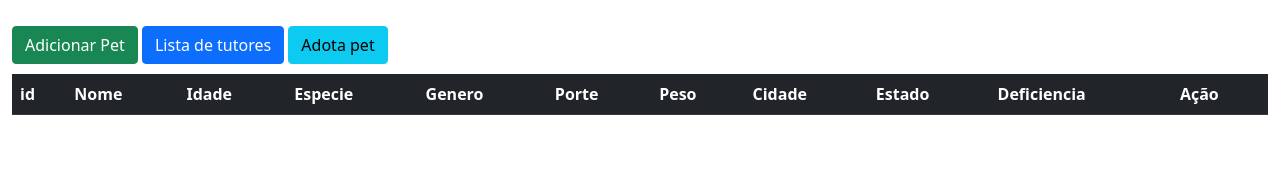
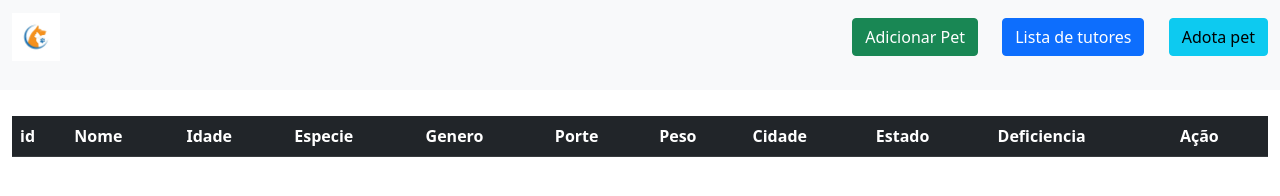
Before and after one commit to Stomp47/Adotequatropatas, a plain HTML site: page index.html in a window 1280 px wide. Drawn offline with nearby package versions, Linux system fonts and the light colour scheme; no server answers.

Commit message:
primeira imagem inserida

```diff
--- a/index.html
+++ b/index.html
@@ -9,10 +9,27 @@
 </head>
 
 <body>
+    <nav class="navbar navbar-expand-lg bg-light">
+        <div class="container-fluid">
+            <a class="navbar-brand" href="#">
+                <img src="animal.jpg" alt="" width="6%" height="4%">
+            </a>
+          <button class="btn btn-success" data-bs-toggle="modal" data-bs-target="#userModal">Adicionar Pet</button>
+          <a class="btn btn-primary" href="tutor.html">Lista de tutores</a>
+          <button class="btn btn-info" data-bs-toggle="modal" data-bs-target="#adotaPet">Adota pet</button>
+        </div>
+      </nav>
+      <nav class="navbar bg-light">
+        <div class="container-fluid">
+
+        </div>
+      </nav>
+
+
+
+
    <div class="container-fluid" style="margin-top:2%;">
-        <button class="btn btn-success" data-bs-toggle="modal" data-bs-target="#userModal">Adicionar Pet</button>
-        <a class="btn btn-primary" href="tutor.html">Lista de tutores</a>
-        <button class="btn btn-info" data-bs-toggle="modal" data-bs-target="#adotaPet">Adota pet</button>
+
         <table class="table table-striped" id="table" style="margin-top:10px; width: 100%;">
             <thead class="table-dark" >
                 <tr>
```
Also changed, not shown: animal.jpg (added).
